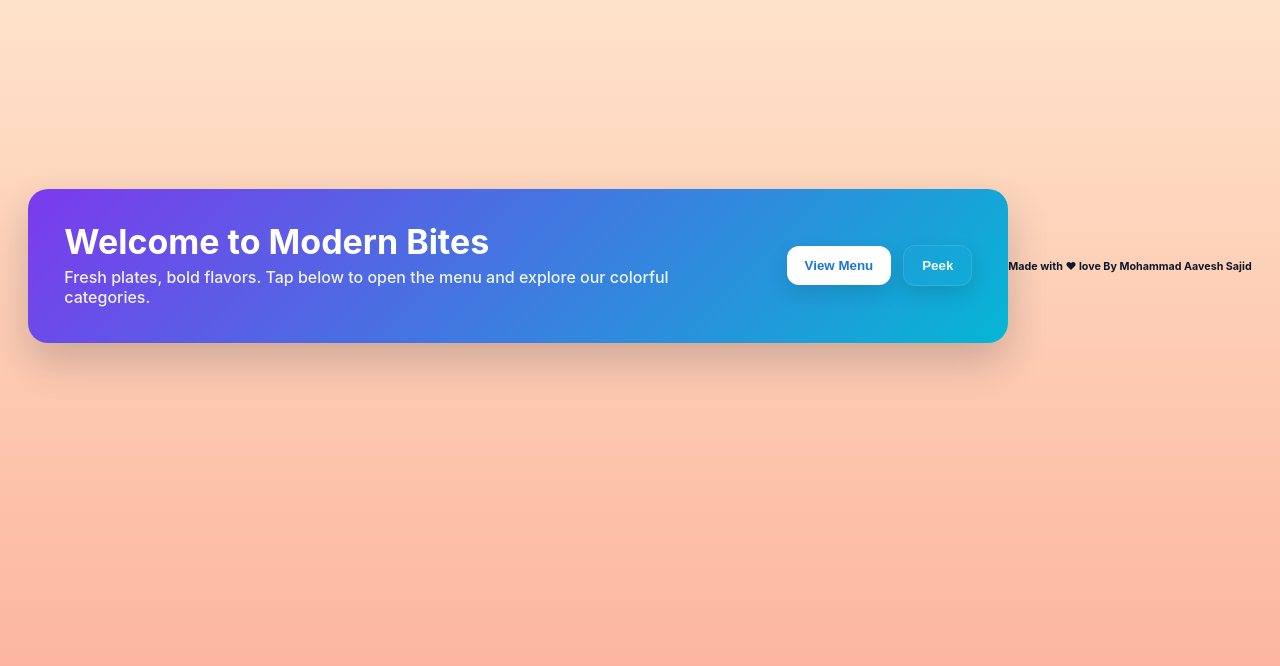
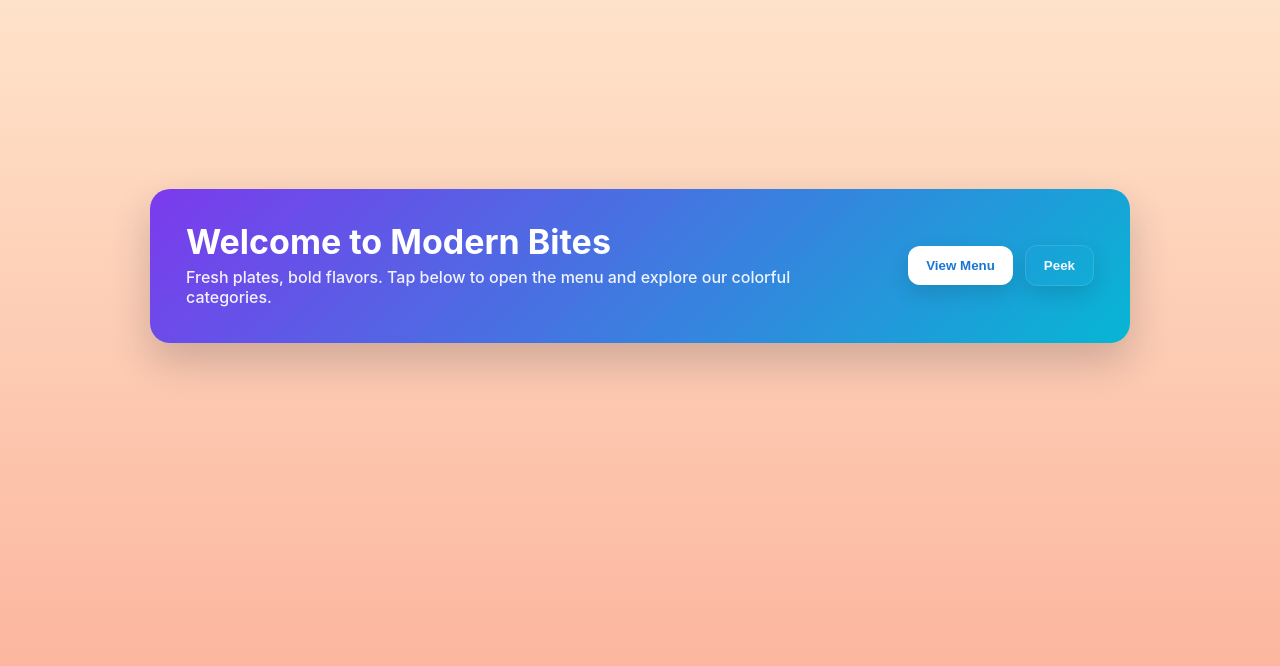
Before and after one commit to mraavesh7292/menu.html, a plain HTML site: page index.html in a window 1280 px wide. Shown: the part 134-800 px from the top of the page. Drawn offline with Linux system fonts and the light colour scheme.

Commit message:
Update index.html

```diff
--- a/index.html
+++ b/index.html
@@ -174,7 +174,6 @@
     </div>
   </div>
 
-  <h6><b>Made with ❤ love By Mohammad Aavesh Sajid</b></h6>
 
 <script>
 /* Data and behavior for the colorful restaurant menu demo */
```
